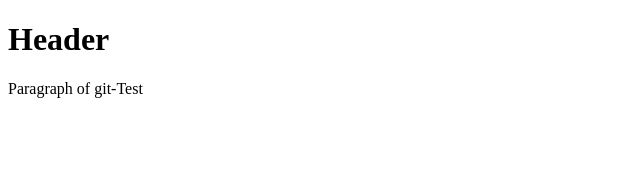
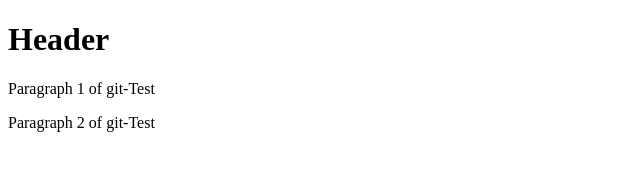
Before and after one commit to Prateek-Yashaswi/git-test, a plain HTML site: page index.html in a window 1280 px wide. Shown: the whole page, without its empty margins (0-640 px from the left). Drawn offline with Linux system fonts and the light colour scheme.

Commit message:
third commit

```diff
--- a/index.html
+++ b/index.html
@@ -5,6 +5,7 @@
     </head>
     <body>
         <h1>Header</h1>
-        <p>Paragraph of git-Test</p>
+        <p>Paragraph 1 of git-Test</p>
+        <p>Paragraph 2 of git-Test</p>
     </body>
 </html>
```
Also changed, not shown: templates/test.html (+10 -0 lines).
